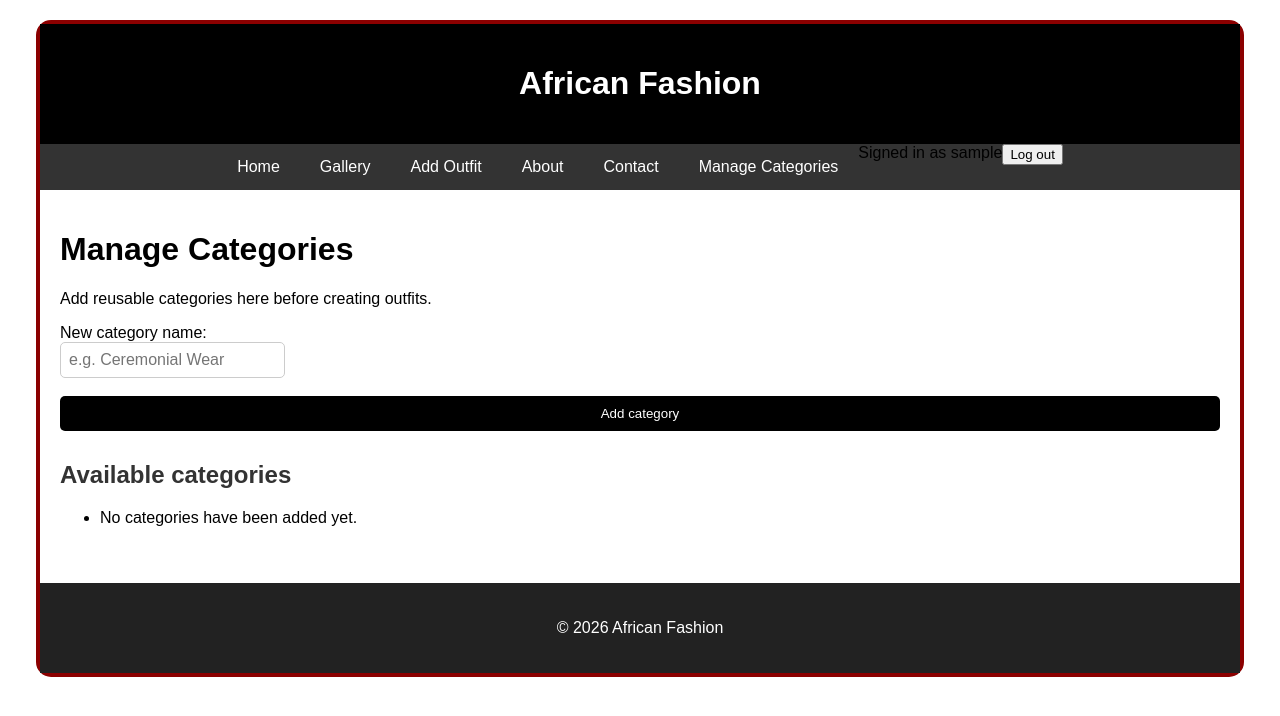
After one commit to HlengiweNcube/flask_db_project, a Flask app: page /categories in a window 1280 px wide. The commit adds this page. Shown: the top 716 px of the page. Run offline with Flask 3, Linux system fonts and the light colour scheme; the visitor is signed in with stand-in values (Sample User, id 1); data that the repository does not hold is empty.

Commit message:
Add category management page

```diff
--- a/app.py
+++ b/app.py
@@ -167,6 +167,24 @@ def register():
         return redirect(url_for('gallery'))
 
     return render_template('register.html')
+
+
+@app.route('/categories', methods=['GET', 'POST'])
+@login_required
+def categories():
+    """Allow authenticated users to create and view reusable categories."""
+    if request.method == 'POST':
+        name = request.form.get('name', '').strip().title()
+        if not name:
+            return render_template('categories.html', categories=get_category_choices(), error='Category name cannot be empty.'), 400
+        if db.session.scalar(select(Category).where(Category.name == name)):
+            return render_template('categories.html', categories=get_category_choices(), error='That category already exists.'), 400
+
+        db.session.add(Category(name=name))
+        db.session.commit()
+        return redirect(url_for('categories'))
+
+    return render_template('categories.html', categories=get_category_choices())
 
 
 @app.route('/login', methods=['GET', 'POST'])
--- a/templates/base.html
+++ b/templates/base.html
@@ -25,6 +25,7 @@
     <a href="{{ url_for('about') }}">About</a>
     <a href="{{ url_for('contact') }}">Contact</a>
     {% if current_user.is_authenticated %}
+        <a href="{{ url_for('categories') }}">Manage Categories</a>
         <span>Signed in as {{ current_user.username }}</span>
         <form method="POST" action="{{ url_for('logout') }}" class="logout-form">
             <button type="submit">Log out</button>
--- /dev/null
+++ b/templates/categories.html
@@ -0,0 +1,23 @@
+{% extends "base.html" %}
+
+{% block content %}
+<h1>Manage Categories</h1>
+<p>Add reusable categories here before creating outfits.</p>
+
+{% if error %}<p class="form-error" role="alert">{{ error }}</p>{% endif %}
+
+<form method="POST" action="{{ url_for('categories') }}">
+    <label for="category-name">New category name:</label><br>
+    <input id="category-name" type="text" name="name" placeholder="e.g. Ceremonial Wear" required maxlength="50"><br><br>
+    <button type="submit" class="btn-black">Add category</button>
+</form>
+
+<h2>Available categories</h2>
+<ul>
+    {% for category in categories %}
+        <li>{{ category.name }}</li>
+    {% else %}
+        <li>No categories have been added yet.</li>
+    {% endfor %}
+</ul>
+{% endblock %}
```
Also changed, not shown: ASSIGNMENT_CHECKLIST.md (+2 -0 lines), deployment.md (+1 -0 lines), test_app.py (+16 -0 lines), README.md.
